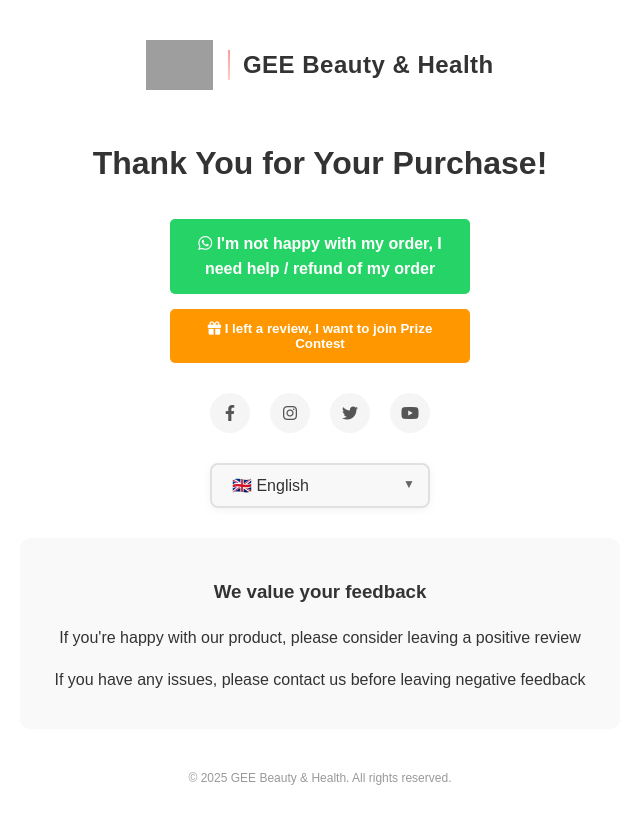
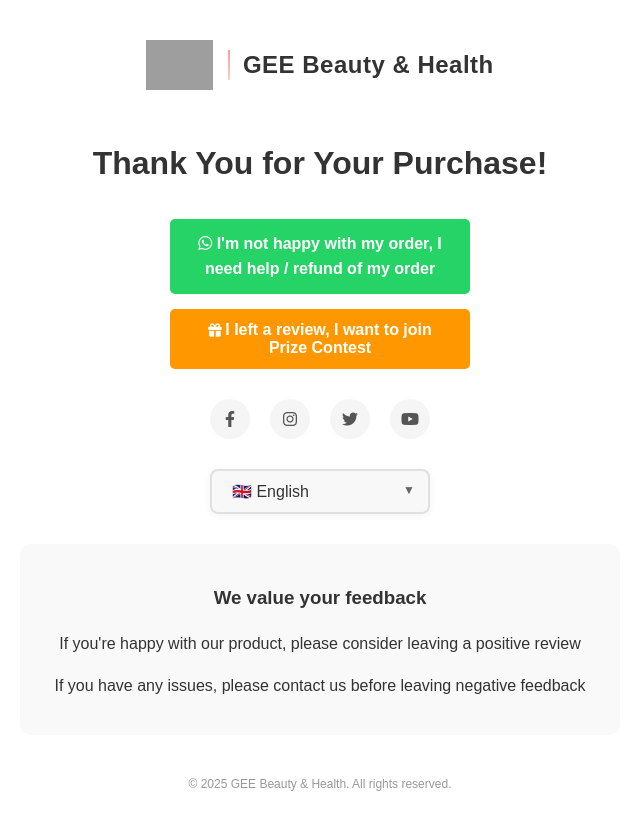
Before and after one commit to samlau0086/after-sales, a plain HTML site: page index.html in a window 1280 px wide. Shown: the whole page, without its empty margins (320-960 px from the left). Drawn offline with Linux system fonts and the light colour scheme; grey boxes are pictures that could not be loaded; a script that the page names is missing.

Commit message:
Update index.html

```diff
--- a/index.html
+++ b/index.html
@@ -262,6 +262,9 @@
         .logo-container:hover {
           transform: scale(1.02);
           transition: transform 0.3s ease;
+        }
+        span#contest-toggle-text {
+            font-size: 1rem;
         }
     </style>
 </head>
```
